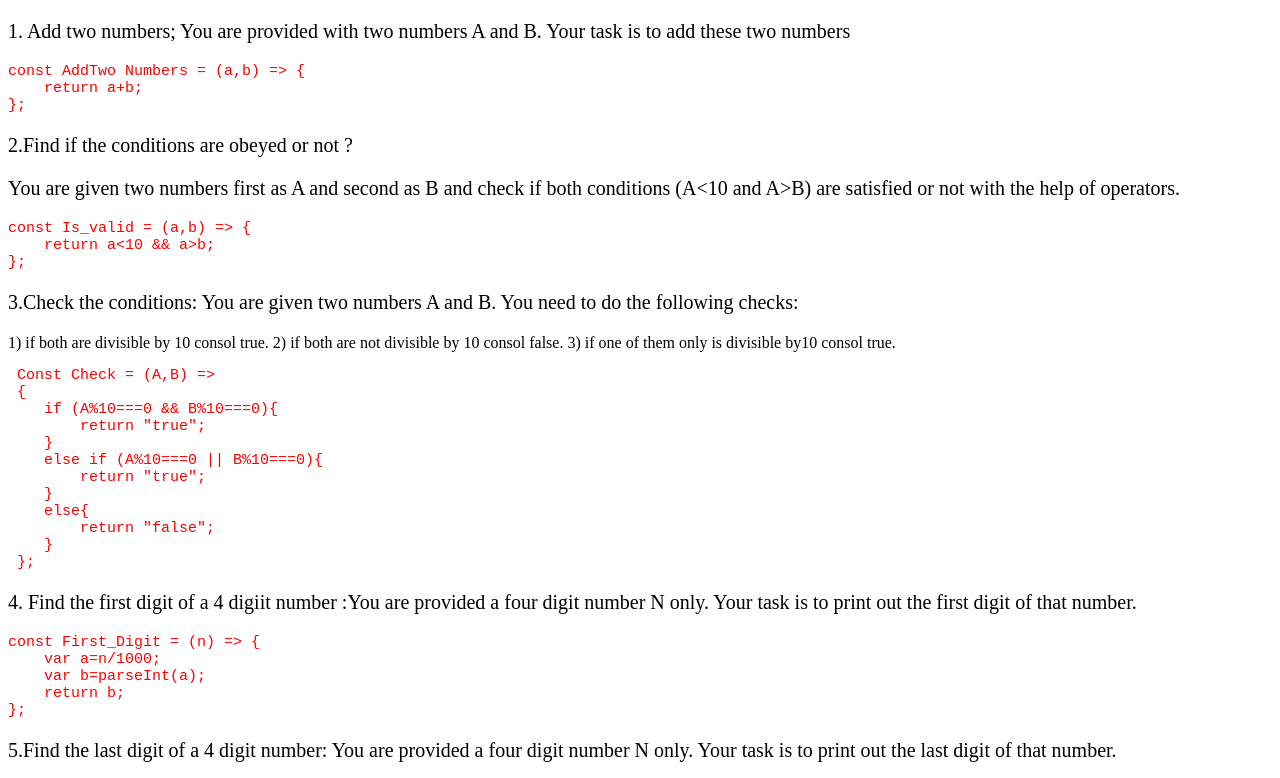
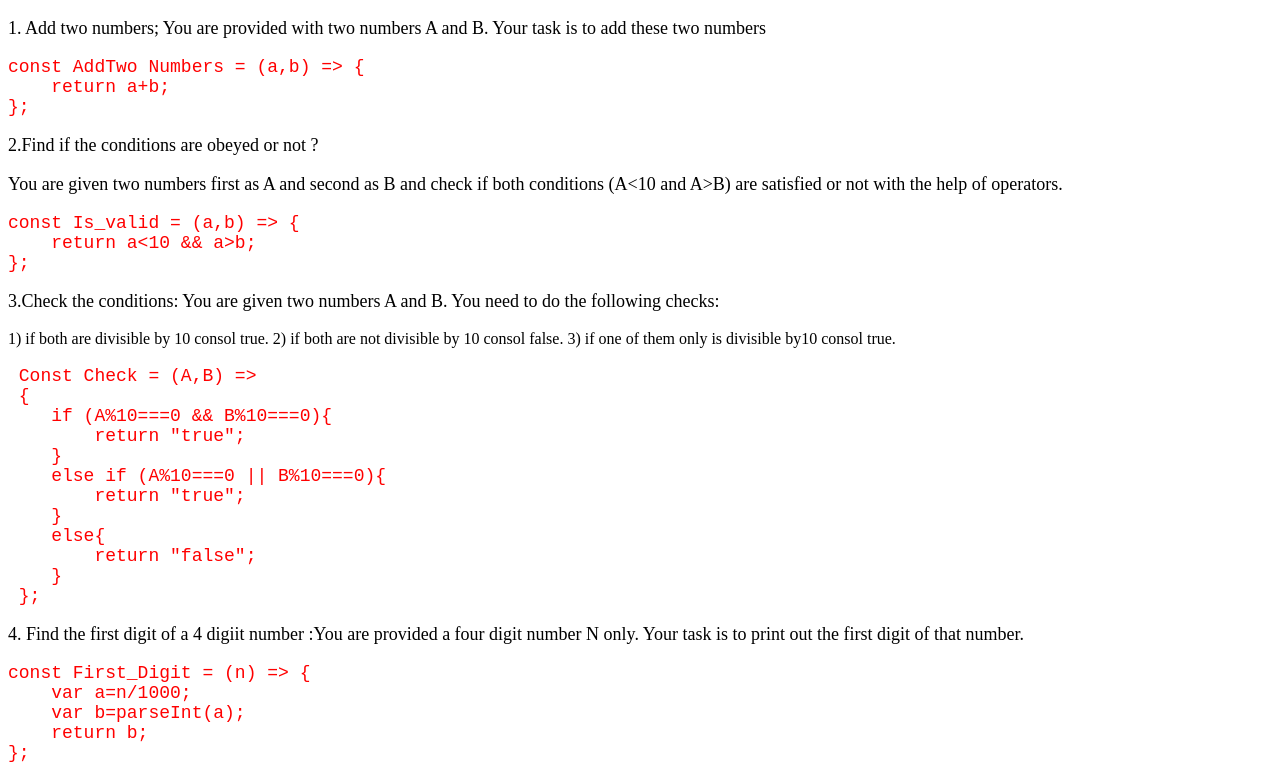
Before and after one commit to 9370987200/js-handson1, a plain HTML site: page index.html in a window 1280 px wide. Shown: the top 778 px of the page. Drawn offline with Linux system fonts and the light colour scheme.

Commit message:
first commit

```diff
--- a/style.css
+++ b/style.css
@@ -1,7 +1,7 @@
 .font1{
-    font-size: 20px;
+    font-size: 18px;
 }
 .code{
     color: red;
-    font-size: 15px;
+    font-size: 18px;
 }
```
